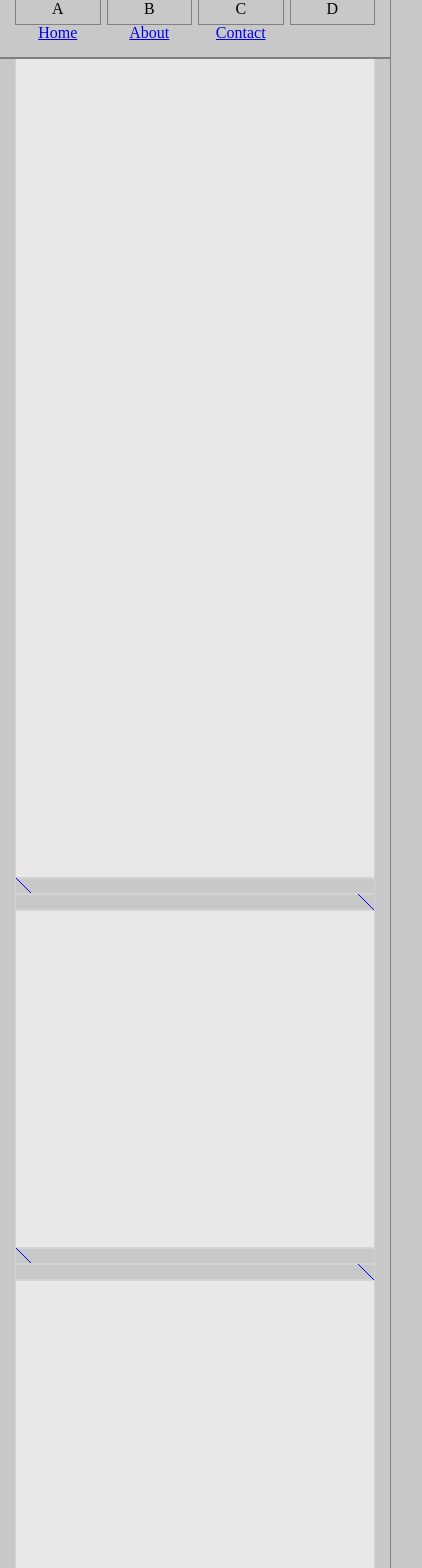
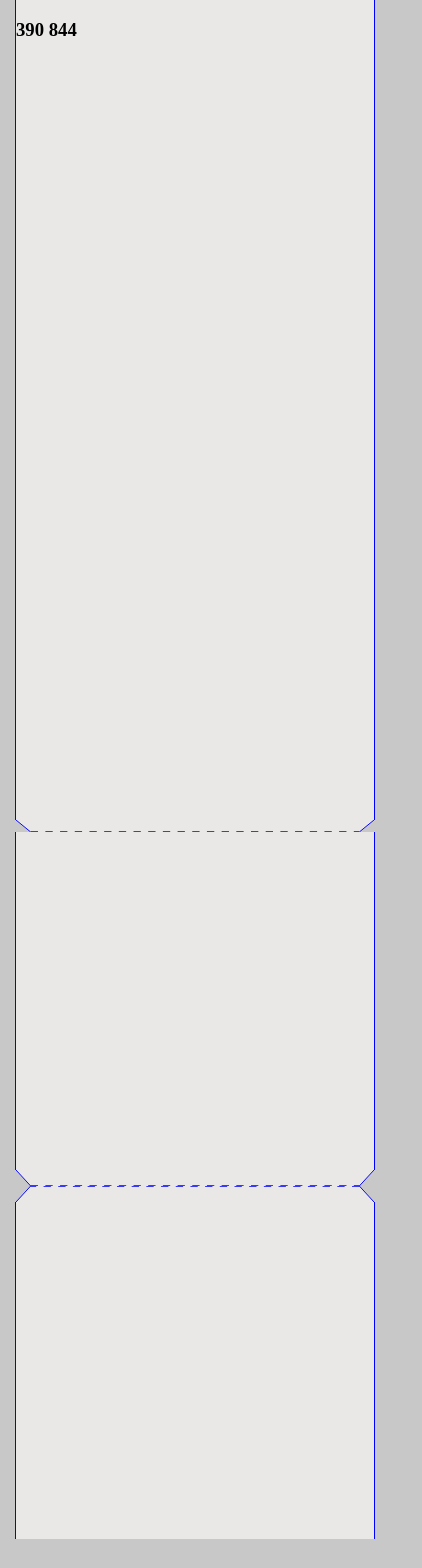
Before and after one commit to devtoti/blueprint, a SvelteKit app: page / in a window 390 px wide. Shown: the top 1568 px of the page, 422 px wide, since content can reach past the window. After the commit the page ends 1539 px from the top, so only its background shows below. Built offline with nearby package versions, Linux system fonts and the light colour scheme.

Commit message:
Add responsive Dividers mobile/desktop

```diff
--- a/src/lib/components/DividerTrapezoid.svelte
+++ b/src/lib/components/DividerTrapezoid.svelte
@@ -6,10 +6,20 @@
   class:invert
   viewBox="0 0 {x} {y}"
   height={y}
+  width="100%"
+  preserveAspectRatio="none"
   style={`--start: ${startEnd}; --end: -${startEnd}`}
 >
   <polygon points="0,0 {w},{y} {x - w},{y} {x},0" fill="#E9E8E6" />
-  <polyline points="0,0 {w},{y} {x - w},{y} {x},0" fill="none" stroke="blue" />
+  <polyline points="0,0 {w},{y}" fill="none" stroke="blue" />
+  <polyline
+    points="{w},{y} {x - w}, {y}"
+    fill="none"
+    stroke-dasharray="8"
+    stroke-width="1.5"
+    stroke="blue"
+  />
+  <polyline points="{x - w},{y} {x},0" fill="none" stroke="blue" />
 </svg>
 
 <style>
@@ -21,7 +31,6 @@
     transform-box: fill-box;
     transform-origin: center;
     transform: rotate(180deg);
-    fill: var(--fill, blue);
   }
   /* svg .invert:first-child {
     transform: rotate(90deg);
--- /dev/null
+++ b/src/lib/components/Grid.svelte
@@ -0,0 +1,5 @@
+<script lang="ts" module>
+  export { grid };
+</script>
+
+{#snippet grid()}{/snippet}
--- /dev/null
+++ b/src/lib/utils/gridData.ts
@@ -0,0 +1,36 @@
+export { GRID }
+const initialGrid = {
+    width: 0,
+    height: 0,
+    columns: 0,
+    columnWidth: 0,
+    gap: 0,
+    getColumnsDistance(cols: number) {
+        return 0;
+    },
+    sidePadding: 0
+}
+const GRID = () => {
+   if (typeof document === 'undefined') return initialGrid  ;
+    const grid = document.querySelector("main");
+    if (!grid) return initialGrid;
+    const computedStyle = window.getComputedStyle(grid);
+    const columnGap = parseFloat(computedStyle.columnGap);
+    const columnWidth = parseFloat(
+        computedStyle.gridTemplateColumns.split(" ")[1]
+    );
+    const columns = computedStyle.getPropertyValue("grid-template-columns");
+    const padding = parseFloat(computedStyle.getPropertyValue("padding").split(" ")[1])
+    const gridData = {
+        width: grid.clientWidth,
+        height: grid.clientHeight,
+        columns: columns.split(" ").length,
+        columnWidth: columnWidth,
+        gap: columnGap,
+        getColumnsDistance(cols: number) {
+            return +columnWidth.toFixed(2) * cols + columnGap * (cols - 1);
+        },
+        sidePadding: padding
+    };
+    return gridData;
+};
--- a/src/routes/+layout.svelte
+++ b/src/routes/+layout.svelte
@@ -1,17 +1,14 @@
 <script lang="ts">
-  import { onMount } from "svelte";
+  import { onMount, setContext } from "svelte";
+  let { children } = $props();
   import Navbar from "$lib/components/Navbar.svelte";
   import Footer from "$lib/components/Footer.svelte";
-  import HorizontalAxes from "$lib/components/HorizontalAxes.svelte";
-  let { children, data } = $props();
-  let width = $state(0);
-  let height = $state(0);
-  let grid = $state<HTMLElement | null>(null);
+  let wnd = $state({ width: 0, height: 0 });
+  setContext("WINDOW", wnd);
   onMount(() => {
-    grid = document.querySelector("main");
     function onResize() {
-      width = document.documentElement.clientWidth;
-      height = document.documentElement.clientHeight;
+      wnd.width = document.documentElement.clientWidth;
+      wnd.height = document.documentElement.clientHeight;
     }
     window.addEventListener("resize", onResize);
     onResize();
@@ -21,6 +18,6 @@
   });
 </script>
 
-<Navbar {width} {height} />
+<!-- <Navbar {width} {height} /> -->
 {@render children()}
-<Footer {width} {height} />
+<!-- <Footer {width} {height} /> -->
--- a/src/routes/+page.svelte
+++ b/src/routes/+page.svelte
@@ -1,35 +1,40 @@
 <script lang="ts">
-  import { onMount } from "svelte";
+  import { onMount, getContext, hasContext } from "svelte";
   import "../styles.css";
+  import { GRID } from "$lib/utils/gridData";
   import Navbar from "$lib/components/Navbar.svelte";
   import HorizontalAxes from "$lib/components/HorizontalAxes.svelte";
+  // import { windowSize } from "$lib/components/WindowSize.svelte";
   import DividerTrapezoid from "$lib/components/DividerTrapezoid.svelte";
-  // let width = $state(0);
-  // let height = $state(0);
-  // let grid = $state<HTMLElement | null>(null);
-  const getGridDistance = (cols: number) => {
-    if (!grid) return;
-    const computedStyle = window.getComputedStyle(grid);
-    const columnGap = parseFloat(computedStyle.columnGap);
-    const columnWidth = parseFloat(
-      computedStyle.gridTemplateColumns.split(" ")[1]
-    );
-    return +columnWidth.toFixed(2) * cols + columnGap * (cols - 1);
-  };
-  let { width, height } = $props();
+  // const getGridDistance = (cols: number) => {
+  //   if (!hasContext("GRID")) return;
+  //   const grid = getContext("GRID");
+  //   const computedStyle = window.getComputedStyle(grid);
+  //   const columnGap = parseFloat(computedStyle.columnGap);
+  //   const columnWidth = parseFloat(
+  //     computedStyle.gridTemplateColumns.split(" ")[1]
+  //   );
+  //   return +columnWidth.toFixed(2) * cols + columnGap * (cols - 1);
+  // };
+  let grid = $state<ReturnType<typeof GRID>>(GRID());
+  let WINDOW: { width: number; height: number } = getContext("WINDOW");
+  // $effect(() => {
+  //   console.log(WINDOW.width, WINDOW.height);
+  // });
+  // console.log(windowSize);
+  // getGridDistance(1);
 
-  // onMount(() => {
-  //   grid = document.querySelector("main");
-  //   function onResize() {
-  //     width = document.documentElement.clientWidth;
-  //     height = document.documentElement.clientHeight;
-  //   }
-  //   window.addEventListener("resize", onResize);
-  //   onResize();
-  //   return () => {
-  //     window.removeEventListener("resize", onResize);
-  //   };
-  // });
+  onMount(() => {
+    grid = GRID();
+    window.addEventListener("resize", () => {
+      grid = GRID();
+    });
+    console.log($state.snapshot(grid.sidePadding));
+    return () => {
+      window.removeEventListener("resize", () => {});
+    };
+  });
+  const isMobile = $derived(WINDOW.width < 480);
 </script>
 
 <main>
@@ -37,42 +42,61 @@
     <article>
       <div>
         <h1>
-          <span>{width}</span>
-          <span>{height}</span>
+          <span>{WINDOW.width}</span>
+          <span>{WINDOW.height}</span>
         </h1>
       </div>
     </article>
   </section>
-  <DividerTrapezoid x={width} y={16} w={16} />
-  <DividerTrapezoid x={width} y={16} w={16} invert />
+  <DividerTrapezoid
+    x={WINDOW.width}
+    y={isMobile ? 12 : 100}
+    w={isMobile ? grid.sidePadding : grid.getColumnsDistance(1) + grid.gap}
+    startEnd={1}
+  />
+  <section class="main-grid projects"></section>
+  <DividerTrapezoid
+    x={WINDOW.width}
+    y={16}
+    w={16}
+    startEnd={isMobile ? 1 : 2}
+  />
+  <DividerTrapezoid
+    x={WINDOW.width}
+    y={16}
+    w={16}
+    startEnd={isMobile ? 1 : 2}
+    invert
+  />
   <section class="main-grid work-experience"></section>
-  <DividerTrapezoid x={width} y={16} w={16} />
-  <DividerTrapezoid x={width} y={16} w={16} invert />
+  <!-- <section class="main-grid work-experience"></section>
+  <DividerTrapezoid x={WINDOW.width} y={16} w={16} />
+  <DividerTrapezoid x={WINDOW.width} y={16} w={16} invert />
   <section class="main-grid projects"></section>
-  <DividerTrapezoid x={width} y={16} w={16} />
+  <DividerTrapezoid x={WINDOW.width} y={16} w={16} />
   <article class="cta-banner">
     <h2>
       <span>cta banner</span>
     </h2>
   </article>
-  <DividerTrapezoid x={width} y={16} w={16} invert />
+  <DividerTrapezoid x={WINDOW.width} y={16} w={16} invert />
   <section class="main-grid new"></section>
-  <DividerTrapezoid x={width} y={16} w={16} />
-  <DividerTrapezoid x={width} y={16} w={16} invert />
+  <DividerTrapezoid x={WINDOW.width} y={16} w={16} />
+  <DividerTrapezoid x={WINDOW.width} y={16} w={16} invert />
   <section class="main-grid new"></section>
-  <DividerTrapezoid x={width} y={16} w={16} />
-  <DividerTrapezoid x={width} y={16} w={16} invert />
+  <DividerTrapezoid x={WINDOW.width} y={16} w={16} />
+  <DividerTrapezoid x={WINDOW.width} y={16} w={16} invert />
   <div class="stripped-divider"></div>
-  <DividerTrapezoid x={width} y={16} w={16} />
+  <DividerTrapezoid x={WINDOW.width} y={16} w={16} />
   <article class="cta-banner" style="height: 40svh">
     <h2>
       <span>cta banner</span>
     </h2>
   </article>
-  <DividerTrapezoid x={width} y={16} w={16} invert />
+  <DividerTrapezoid x={WINDOW.width} y={16} w={16} invert />
   <div class="stripped-divider"></div>
-  <DividerTrapezoid x={width} y={16} w={16} />
-  <DividerTrapezoid x={width} y={16} w={16} invert />
+  <DividerTrapezoid x={WINDOW.width} y={16} w={16} />
+  <DividerTrapezoid x={WINDOW.width} y={16} w={16} invert /> -->
 </main>
 
 <style>
@@ -87,6 +111,12 @@
     grid-column: 1 / -1;
     width: 100%;
   }
+  section {
+    border: 1.5px solid blue;
+    border-top: 0;
+    border-bottom: 0;
+  }
+
   .cta-banner {
     background-color: #d8d3c8;
     grid-column: 1 / -1;
--- a/src/styles.css
+++ b/src/styles.css
@@ -15,10 +15,6 @@ footer {
   justify-items: center;
   column-gap: 8px;
   padding: 0 16px;
-  outline: 1px solid gray;
-  & > * {
-    outline: 1px solid lightgray;
-  }
   & .main-grid {
     grid-column: 1 / -1;
   }
```
